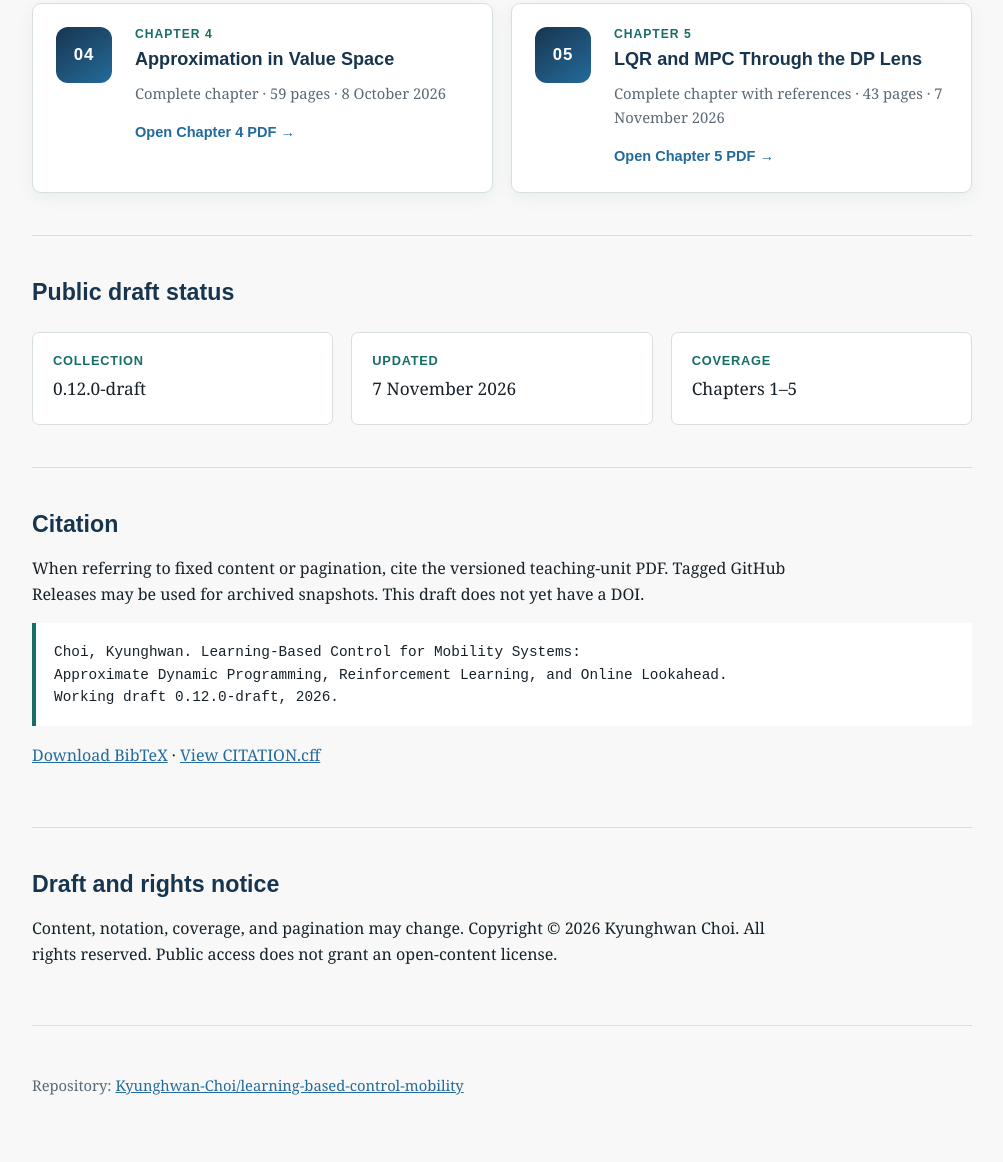
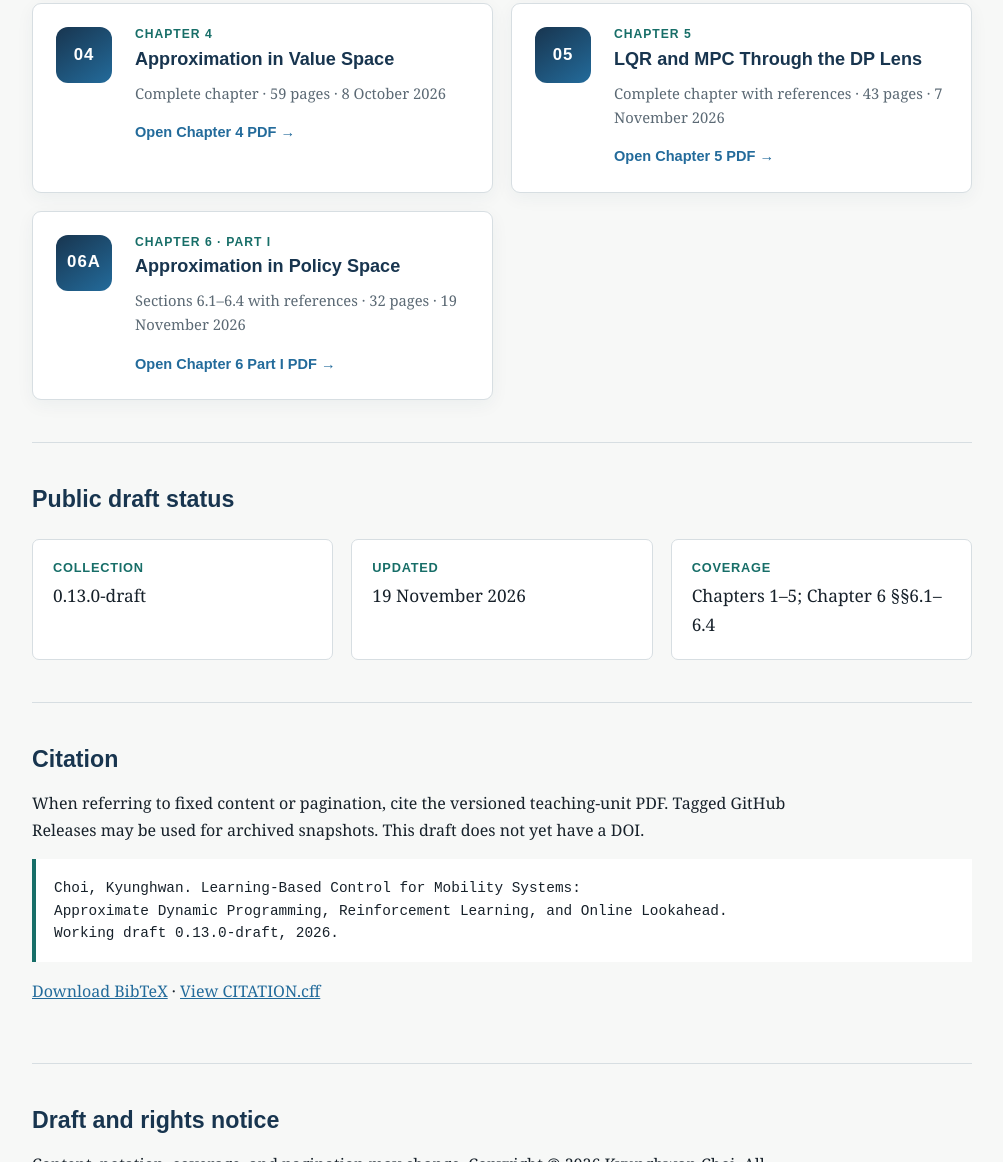
Before and after one commit to Kyunghwan-Choi/learning-based-control-mobility, a plain HTML site: page docs/index.html in a window 1280 px wide. Shown: the part 1173-2335 px from the top of the page, without its empty margins (138-1141 px from the left). Drawn offline with Linux system fonts and the light colour scheme.

Commit message:
Publish Chapter 6 Sections 6.1-6.4

```diff
--- a/docs/index.html
+++ b/docs/index.html
@@ -8,7 +8,7 @@
   <meta name="description" content="An evolving textbook on approximate dynamic programming, reinforcement learning, and online lookahead for mobility control.">
   <meta name="citation_title" content="Learning-Based Control for Mobility Systems: Approximate Dynamic Programming, Reinforcement Learning, and Online Lookahead">
   <meta name="citation_author" content="Kyunghwan Choi">
-  <meta name="citation_publication_date" content="2026/11/07">
+  <meta name="citation_publication_date" content="2026/11/19">
   <meta name="citation_language" content="en">
   <meta property="og:type" content="book">
   <meta property="og:title" content="Learning-Based Control for Mobility Systems">
@@ -21,9 +21,9 @@
     "name": "Learning-Based Control for Mobility Systems",
     "alternateName": "Approximate Dynamic Programming, Reinforcement Learning, and Online Lookahead",
     "author": {"@type": "Person", "name": "Kyunghwan Choi"},
-    "datePublished": "2026-11-07",
+    "datePublished": "2026-11-19",
     "inLanguage": "en",
-    "version": "0.12.0-draft",
+    "version": "0.13.0-draft",
     "url": "https://kyunghwan-choi.github.io/learning-based-control-mobility/",
     "hasPart": [
       {
@@ -55,6 +55,11 @@
         "@type": "Chapter",
         "name": "Chapter 5: LQR and MPC Through the DP Lens",
         "url": "https://kyunghwan-choi.github.io/learning-based-control-mobility/learning-based-control-mobility-ch05-v0.12.0-draft.pdf"
+      },
+      {
+        "@type": "Chapter",
+        "name": "Chapter 6, Part I: Approximation in Policy Space (Sections 6.1–6.4)",
+        "url": "https://kyunghwan-choi.github.io/learning-based-control-mobility/learning-based-control-mobility-ch06-part1-v0.13.0-draft.pdf"
       }
     ]
   }
@@ -258,15 +263,24 @@
             <a class="release-link" href="learning-based-control-mobility-ch05-v0.12.0-draft.pdf">Open Chapter 5 PDF →</a>
           </div>
         </article>
+        <article class="release-card">
+          <div class="chapter-badge" aria-hidden="true">06A</div>
+          <div>
+            <p class="release-label">Chapter 6 · Part I</p>
+            <h3>Approximation in Policy Space</h3>
+            <p class="release-meta">Sections 6.1–6.4 with references · 32 pages · 19 November 2026</p>
+            <a class="release-link" href="learning-based-control-mobility-ch06-part1-v0.13.0-draft.pdf">Open Chapter 6 Part I PDF →</a>
+          </div>
+        </article>
       </div>
     </section>
 
     <section>
       <h2>Public draft status</h2>
       <div class="status">
-        <div class="card"><strong>Collection</strong><span>0.12.0-draft</span></div>
-        <div class="card"><strong>Updated</strong><span>7 November 2026</span></div>
-        <div class="card"><strong>Coverage</strong><span>Chapters 1–5</span></div>
+        <div class="card"><strong>Collection</strong><span>0.13.0-draft</span></div>
+        <div class="card"><strong>Updated</strong><span>19 November 2026</span></div>
+        <div class="card"><strong>Coverage</strong><span>Chapters 1–5; Chapter 6 §§6.1–6.4</span></div>
       </div>
     </section>
 
@@ -275,7 +289,7 @@
       <p>When referring to fixed content or pagination, cite the versioned teaching-unit PDF. Tagged GitHub Releases may be used for archived snapshots. This draft does not yet have a DOI.</p>
       <pre>Choi, Kyunghwan. Learning-Based Control for Mobility Systems:
 Approximate Dynamic Programming, Reinforcement Learning, and Online Lookahead.
-Working draft 0.12.0-draft, 2026.</pre>
+Working draft 0.13.0-draft, 2026.</pre>
       <p><a href="citation.bib">Download BibTeX</a> · <a href="https://github.com/Kyunghwan-Choi/learning-based-control-mobility/blob/main/CITATION.cff">View CITATION.cff</a></p>
     </section>
 
```
Also changed, not shown: 5 other files.
